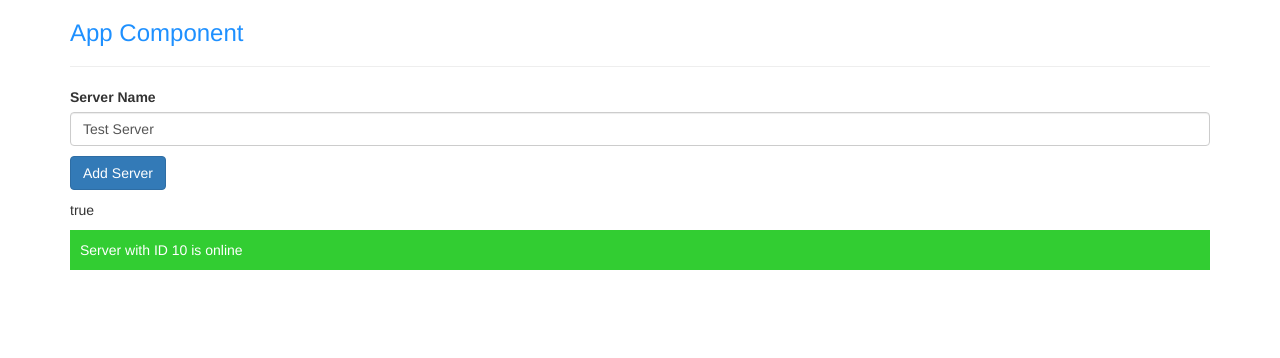
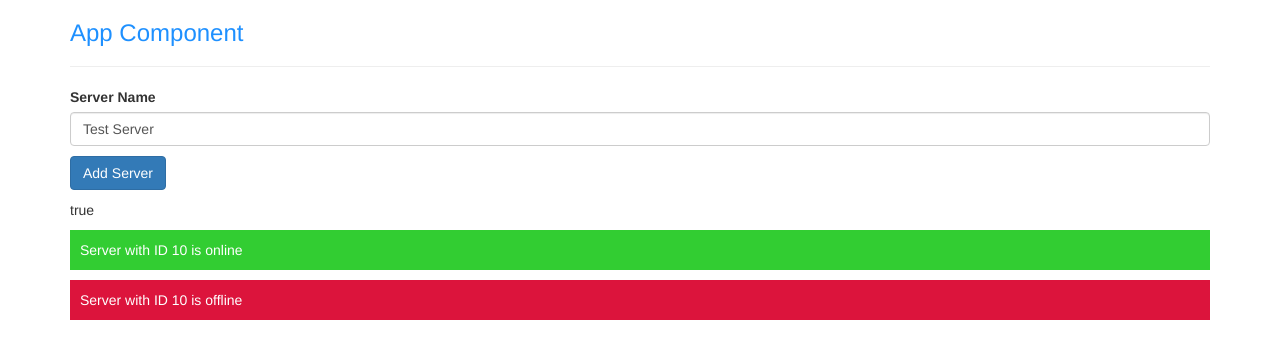
Before and after one commit to wcolts2000/max-angular, an Angular app: page / in a window 1280 px wide. Shown: the top 358 px of the page. Built offline with nearby package versions, Linux system fonts and the light colour scheme.

Commit message:
using ngFor directive to add servers to server array

```diff
--- a/src/app/servers/servers.component.html
+++ b/src/app/servers/servers.component.html
@@ -20,4 +20,4 @@
 <ng-template #noServer>
   <p>No Server was created</p>
 </ng-template> -->
-<app-server></app-server>
+<app-server *ngFor="let server of servers"></app-server>
--- a/src/app/servers/servers.component.ts
+++ b/src/app/servers/servers.component.ts
@@ -10,6 +10,7 @@
   serverConnectionStatus: string = "No servers were created";
   serverName: string = "Test Server";
   serverCreated: boolean = false;
+  servers = ["Testserver", "Testserver 2"];
 
   constructor() {
     setTimeout(() => {
@@ -20,9 +21,10 @@
   ngOnInit(): void {}
 
   onCreateServer() {
+    this.serverCreated = true;
+    this.servers.push(this.serverName);
     this.serverConnectionStatus =
       "Server was created! Name is " + this.serverName;
-    this.serverCreated = true;
   }
 
   onUpdateServerName(event: Event) {
```
